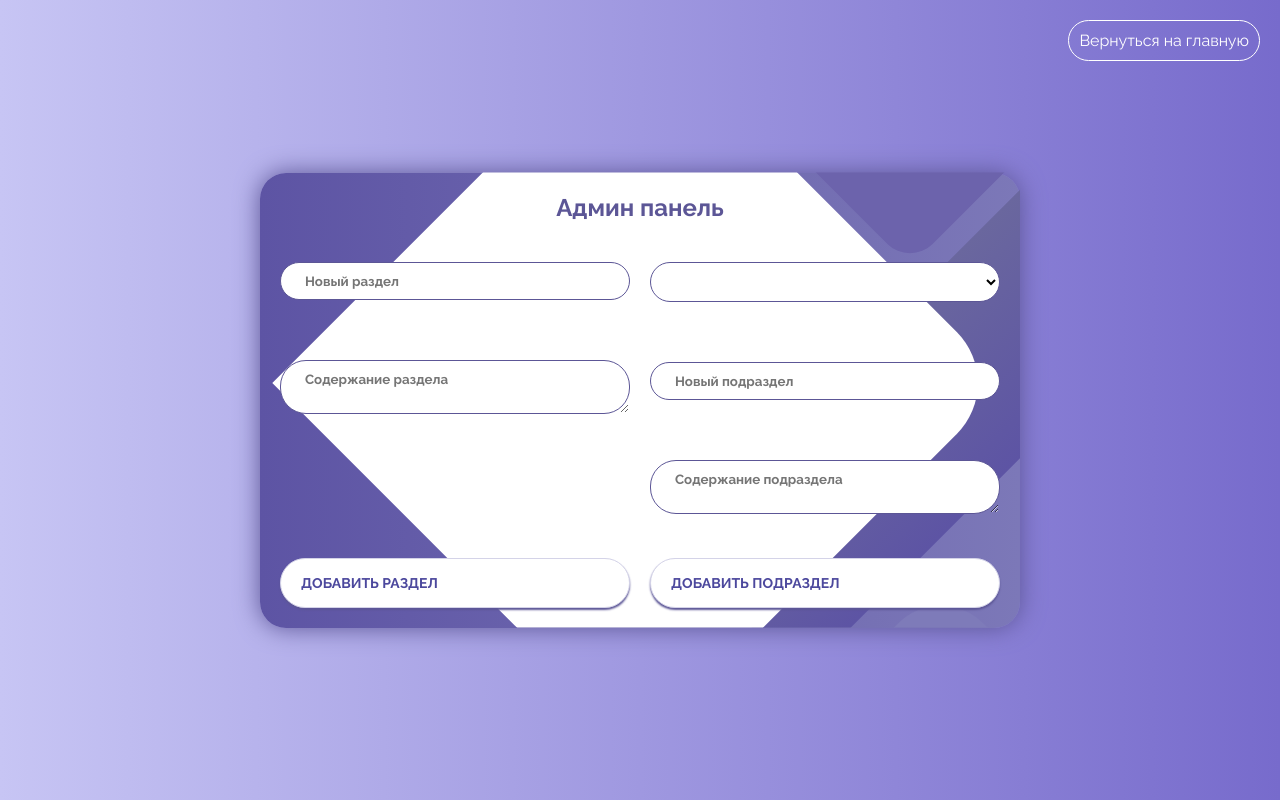
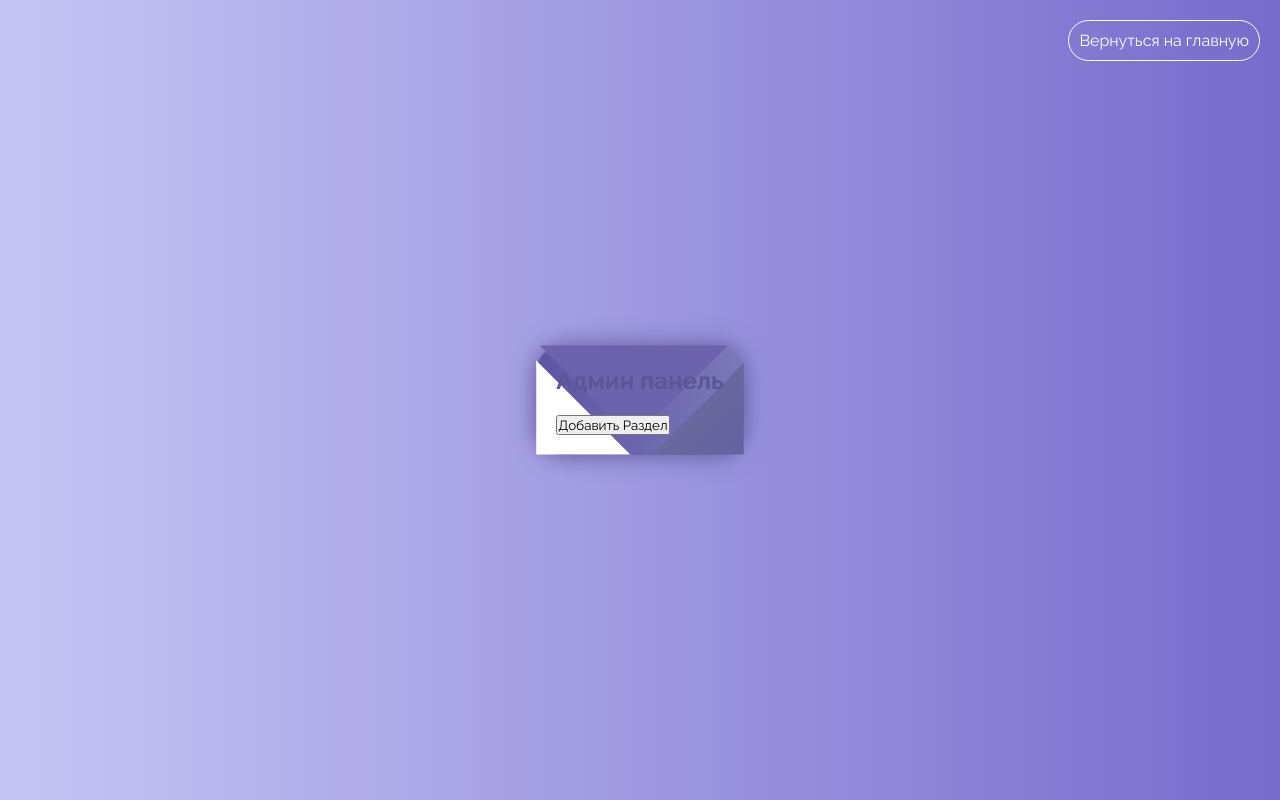
Before and after one commit to CNNOM/SAFIB-test-task, a Vue app: page /admin in a window 1280 px wide. Built offline with nearby package versions, Linux system fonts and the light colour scheme; sample sign-in values are in the browser's storage.

Commit message:
[DTT-5] Реализвано: Прееделан формат добавление разделов и подращделов

```diff
--- a/src/views/AdminView.vue
+++ b/src/views/AdminView.vue
@@ -3,23 +3,36 @@
     <router-link to="/" class="back-link">Вернуться на главную</router-link>
     <div class="screen">
       <div class="screen__content">
-
         <h1 class="admin-title">Админ панель</h1>
         <div class="forms-container">
+          <button @click="showAddMenuItemForm" class="button">Добавить Раздел</button>
+        </div>
+        <div class="forms-container" v-if="isAddMenuItemFormVisible">
           <form @submit.prevent="addMenuItem" class="admin-form">
             <div class="login__field">
               <i class="login__icon fas fa-folder"></i>
               <input v-model="newItem" class="login__input" placeholder="Новый раздел">
-            </div>
-            <div class="login__field">
-              <i class="login__icon fas fa-file-alt"></i>
-              <textarea v-model="newItemContent" class="login__input" placeholder="Содержание раздела"></textarea>
             </div>
             <button type="submit" class="button login__submit">
               <span class="button__text">Добавить раздел</span>
               <i class="button__icon fas fa-chevron-right"></i>
             </button>
           </form>
+        </div>
+      </div>
+      <div class="screen__content">
+        <div v-for="(item, index) in menuItems" :key="index" class="section">
+          <div class="section-header">
+            <h2>{{ item.name }}</h2>
+            <button @click="showAddSubSectionForm(index)" class="button">Вложить</button>
+          </div>
+          <ul class="subsections">
+            <li v-for="(subsection, subIndex) in item.subsections" :key="subIndex">{{ subsection.name }}</li>
+          </ul>
+        </div>
+      </div>
+      <div class="screen__content" v-if="isAddSubSectionFormVisible">
+        <div class="forms-container">
           <form @submit.prevent="addSubSection" class="admin-form">
             <div class="login__field">
               <i class="login__icon fas fa-folder"></i>
@@ -30,10 +43,6 @@
             <div class="login__field">
               <i class="login__icon fas fa-folder-open"></i>
               <input v-model="newSubSection" class="login__input" placeholder="Новый подраздел">
-            </div>
-            <div class="login__field">
-              <i class="login__icon fas fa-file-alt"></i>
-              <textarea v-model="newSubSectionContent" class="login__input" placeholder="Содержание подраздела"></textarea>
             </div>
             <button type="submit" class="button login__submit">
               <span class="button__text">Добавить подраздел</span>
@@ -59,10 +68,10 @@ export default {
   data() {
     return {
       newItem: '',
-      newItemContent: '',
       newSubSection: '',
-      newSubSectionContent: '',
-      selectedSection: ''
+      selectedSection: '',
+      isAddMenuItemFormVisible: false,
+      isAddSubSectionFormVisible: false
     };
   },
   computed: {
@@ -71,22 +80,33 @@ export default {
   methods: {
     ...mapActions(['addMenuItem', 'addSubSection']),
     addMenuItem() {
-      this.$store.dispatch('addMenuItem', { name: this.newItem, content: this.newItemContent });
+      this.$store.dispatch('addMenuItem', { name: this.newItem, subsections: [] });
       this.newItem = '';
-      this.newItemContent = '';
+      this.isAddMenuItemFormVisible = false;
     },
     addSubSection() {
-      this.$store.dispatch('addSubSection', { index: this.selectedSection, subsection: { name: this.newSubSection, content: this.newSubSectionContent } });
+      console.log(this.selectedSection, " ", this.newSubSection)
+
+      this.$store.dispatch('addSubSection', { index: this.selectedSection, subsection: { name: this.newSubSection} });
       this.newSubSection = '';
-      this.newSubSectionContent = '';
+      this.isAddSubSectionFormVisible = false;
+    },
+    showAddMenuItemForm() {
+      this.isAddMenuItemFormVisible = true;
+      this.isAddSubSectionFormVisible = false;
+    },
+    showAddSubSectionForm(index) {
+      console.log(index)
+      console.log(this.selectedSection)
+      this.selectedSection = index;
+      this.isAddSubSectionFormVisible = true;
     }
   }
 }
 </script>
 
 <style scoped>
-
-.container{
+.container {
   overflow: hidden;
 }
 .screen {
@@ -98,7 +118,7 @@ export default {
   box-shadow: 0px 0px 24px #5C5696;
   display: flex;
   flex-direction: column;
-  border-radius: 26px ;
+  border-radius: 26px;
 }
 
 .login__input {
@@ -154,7 +174,6 @@ export default {
   border: 1px solid white;
   border-radius: 25px;
   padding: 10px;
-
 }
 
 .back-link:hover {
@@ -163,4 +182,14 @@ export default {
   background-color: white;
 }
 
+.section-header {
+  display: flex;
+  align-items: center;
+  justify-content: space-between;
+}
+
+.subsections {
+  list-style-type: none;
+  padding: 0;
+}
 </style>
```
Lines whose indentation alone changed are shown as unchanged.
